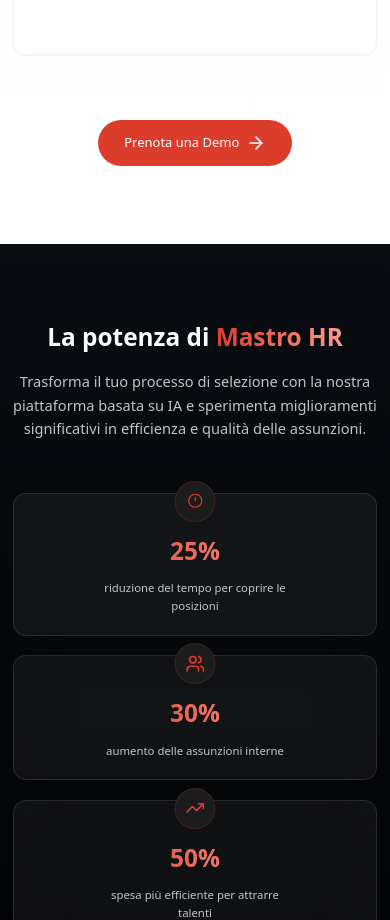
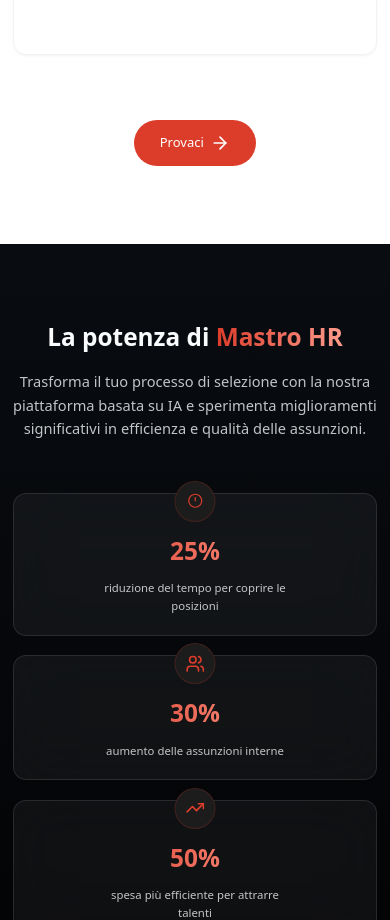
Before and after one commit to Mastro-HR/Landing, a React app: page / in a window 390 px wide. Shown: the part 3742-4662 px from the top of the page. Built offline with nearby package versions, Linux system fonts and the light colour scheme.

Commit message:
Fixed Mobile Frontend - Landing

```diff
--- a/src/pages/static_translation/index.js
+++ b/src/pages/static_translation/index.js
@@ -127,7 +127,7 @@
         badge: 'Executive AI Technology',
         title: 'Next-Generation Leadership Assessment',
         subtitle: 'Our advanced AI platform revolutionizes executive recruitment through sophisticated analysis and intelligent decision support.',
-        cta: 'Schedule a Demo',
+        cta: 'Try Us',
         features: {
           leadership: {
             title: 'Advanced Leadership Assessment',
@@ -545,7 +545,7 @@
         badge: 'Tecnologia AI per Executives',
         title: 'La tecnologia che trasforma il recruiting',
         subtitle: 'Grazie alla potenza dell’intelligenza artificiale, MastroHR rivoluziona il processo di selezione, garantendo precisione, velocità e risultati tangibili',
-        cta: 'Prenota una Demo',
+        cta: 'Provaci',
         features: {
           leadership: {
             title: 'Analisi avanzate per decisioni migliori',
```
